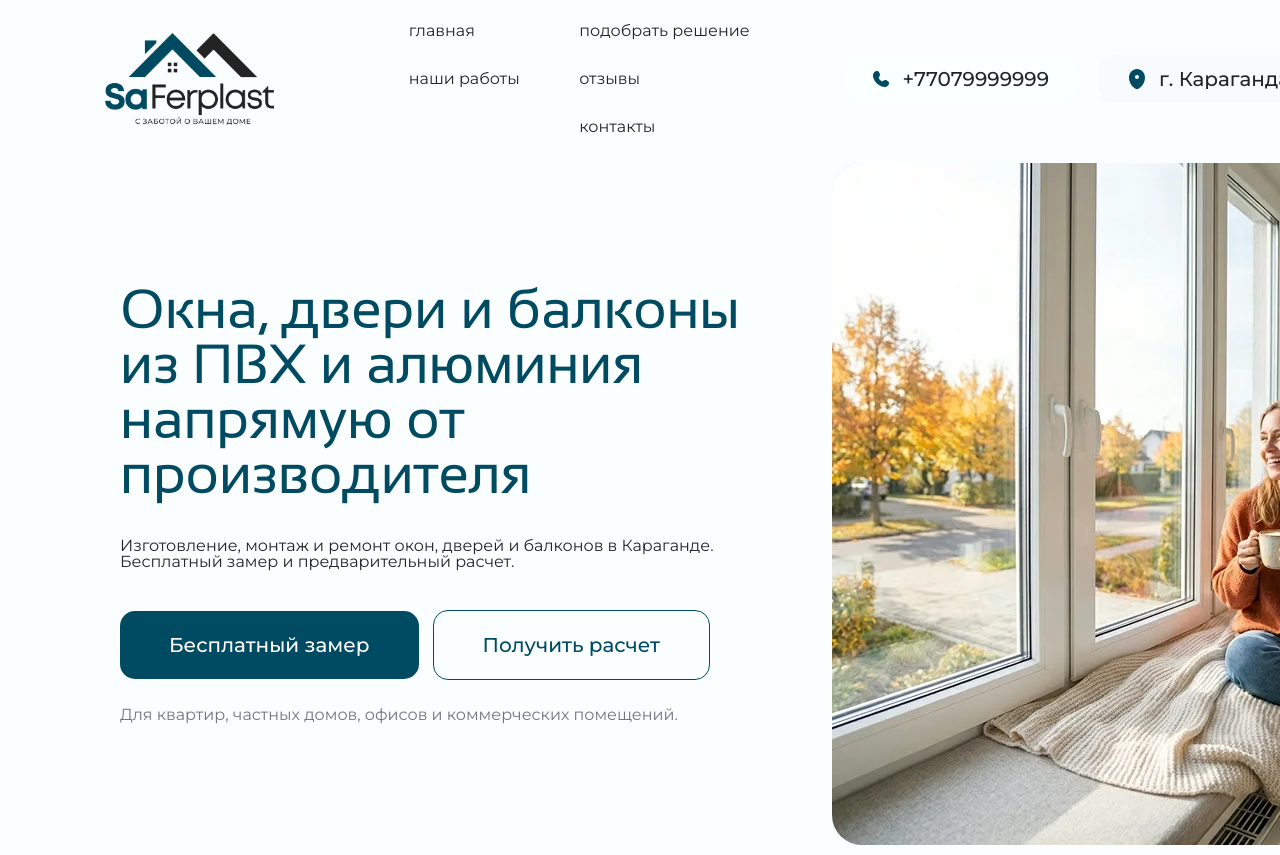
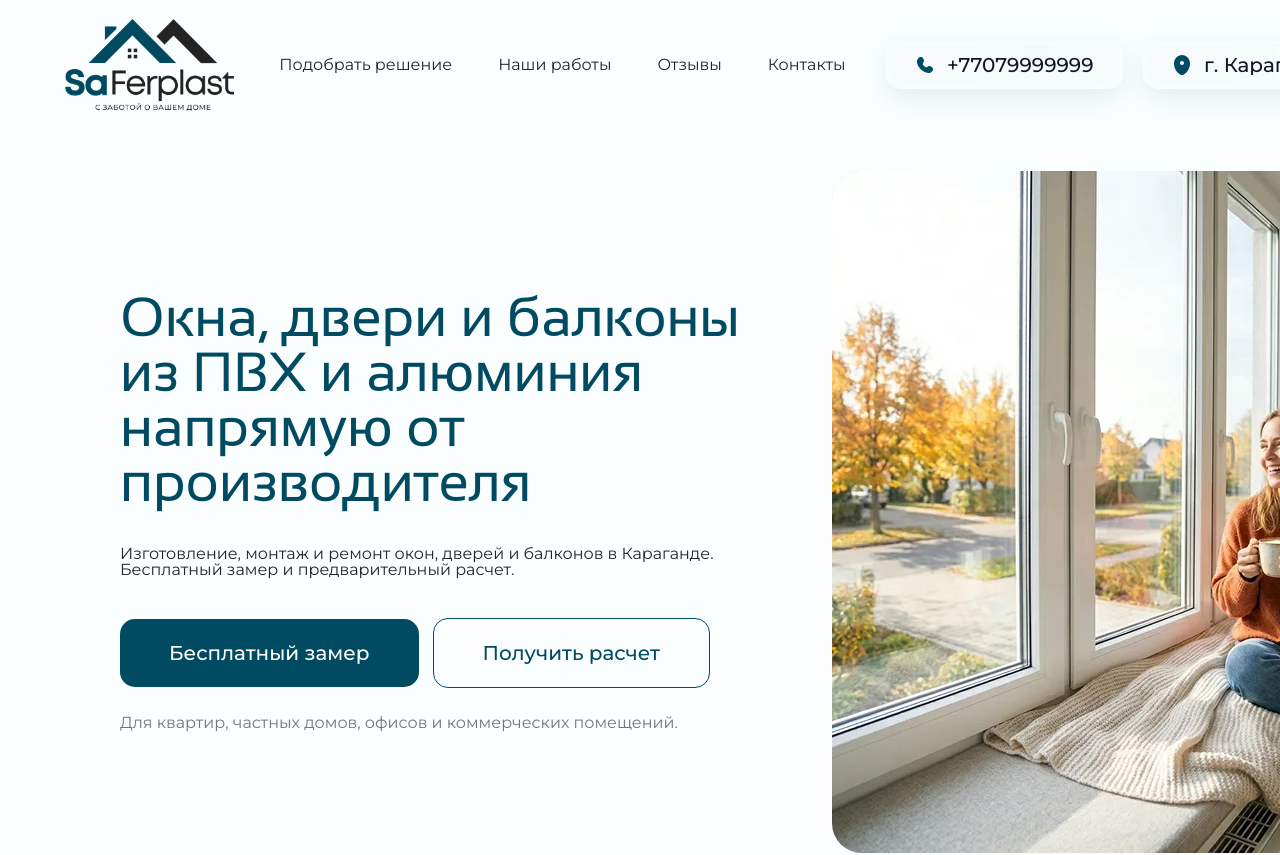
Before and after one commit to bullbashechka/saferplast, a Next.js app: page / in a window 1280 px wide. Shown: the top 855 px of the page. Built offline with nearby package versions, Linux system fonts and the light colour scheme.

Commit message:
Refine landing header layout

```diff
--- a/src/features/landing/first-screen-content.ts
+++ b/src/features/landing/first-screen-content.ts
@@ -1,11 +1,6 @@
 export type NavigationLink = {
   href: string;
   label: string;
-};
-
-export type HeaderNavigationColumns = {
-  left: NavigationLink[];
-  right: NavigationLink[];
 };
 
 export type FirstScreenContent = {
@@ -20,8 +15,7 @@ export type FirstScreenContent = {
   cityLabel: string;
   whatsappHref: string;
   telegramHref: string;
-  headerNavigationColumns: HeaderNavigationColumns;
-  headerMobileNavigationLinks: NavigationLink[];
+  headerNavigationLinks: NavigationLink[];
 };
 
 export const firstScreenContent: FirstScreenContent = {
@@ -48,22 +42,10 @@ export const firstScreenContent: FirstScreenContent = {
   cityLabel: "г. Караганда",
   whatsappHref: "https://wa.me/77079999999",
   telegramHref: "https://t.me/saferplast",
-  headerNavigationColumns: {
-    left: [
-      { href: "#top", label: "главная" },
-      { href: "#projects", label: "наши работы" },
-    ],
-    right: [
-      { href: "#solution-matching", label: "подобрать решение" },
-      { href: "#testimonials", label: "отзывы" },
-      { href: "#contacts", label: "контакты" },
-    ],
-  },
-  headerMobileNavigationLinks: [
-    { href: "#top", label: "главная" },
-    { href: "#contacts", label: "контакты" },
-    { href: "#projects", label: "наши работы" },
-    { href: "#solution-matching", label: "подобрать решение" },
-    { href: "#testimonials", label: "отзывы" },
+  headerNavigationLinks: [
+    { href: "#solution-matching", label: "Подобрать решение" },
+    { href: "#projects", label: "Наши работы" },
+    { href: "#testimonials", label: "Отзывы" },
+    { href: "#contacts", label: "Контакты" },
   ],
 };
--- a/src/features/landing/first-screen.tsx
+++ b/src/features/landing/first-screen.tsx
@@ -3,21 +3,14 @@ import { firstScreenContent } from "@/features/landing/first-screen-content";
 import { SiteHeader } from "@/features/landing/site-header";
 
 export function FirstScreen() {
-  const {
-    cityLabel,
-    headerMobileNavigationLinks,
-    headerNavigationColumns,
-    phoneHref,
-    phoneLabel,
-  } = firstScreenContent;
+  const { cityLabel, headerNavigationLinks, phoneHref, phoneLabel } = firstScreenContent;
 
   return (
     <section className="min-h-screen bg-[rgba(250,254,255,1)]" id="top">
       <div className="mx-auto flex min-h-screen w-full max-w-[90rem] flex-col px-4 pt-[0.9375rem] sm:px-6 lg:w-[90rem] lg:max-w-none lg:px-0">
         <SiteHeader
           cityLabel={cityLabel}
-          desktopNavigationColumns={headerNavigationColumns}
-          mobileNavigationLinks={headerMobileNavigationLinks}
+          navigationLinks={headerNavigationLinks}
           phoneHref={phoneHref}
           phoneLabel={phoneLabel}
         />
--- a/src/features/landing/site-header.tsx
+++ b/src/features/landing/site-header.tsx
@@ -9,39 +9,29 @@ type NavigationLink = {
   label: string;
 };
 
-type HeaderNavigationColumns = {
-  left: NavigationLink[];
-  right: NavigationLink[];
-};
-
 type SiteHeaderProps = {
   cityLabel: string;
-  desktopNavigationColumns: HeaderNavigationColumns;
-  mobileNavigationLinks: NavigationLink[];
+  navigationLinks: NavigationLink[];
   phoneHref: string;
   phoneLabel: string;
 };
 
 export function SiteHeader({
   cityLabel,
-  desktopNavigationColumns,
-  mobileNavigationLinks,
+  navigationLinks,
   phoneHref,
   phoneLabel,
 }: SiteHeaderProps) {
   const [isMobileMenuOpen, setIsMobileMenuOpen] = useState(false);
-  const desktopNavigationLinks = [
-    desktopNavigationColumns.left[0],
-    desktopNavigationColumns.right[0],
-    desktopNavigationColumns.left[1],
-    desktopNavigationColumns.right[1],
-    desktopNavigationColumns.right[2],
-  ].filter((link): link is NavigationLink => Boolean(link));
 
   return (
-    <header className="relative py-[0.25rem] lg:grid lg:h-[5.75rem] lg:grid-cols-[minmax(11rem,12rem)_minmax(26rem,1fr)_auto] lg:items-center lg:gap-[1.5rem] lg:pl-[6.25rem] lg:pr-[7.5rem]">
-      <div className="flex items-center justify-between gap-3">
-        <Link aria-label="Saferplast" className="block w-full max-w-[11.1875rem] shrink-0 lg:h-[5.75rem] lg:w-[11.1875rem]" href="/">
+    <header className="relative py-[0.25rem] lg:flex lg:min-h-[5.75rem] lg:items-center lg:gap-[2rem] lg:px-[3rem] xl:px-[3.75rem]">
+      <div className="flex items-center justify-between gap-3 lg:shrink-0">
+        <Link
+          aria-label="Saferplast"
+          className="block w-full max-w-[11.1875rem] shrink-0 lg:h-[5.75rem] lg:w-[11.1875rem]"
+          href="/"
+        >
           <Image
             alt="Saferplast"
             className="h-auto w-full object-contain lg:h-[5.75rem] lg:w-[11.1875rem]"
@@ -64,10 +54,11 @@ export function SiteHeader({
         </button>
       </div>
 
-      <nav aria-label="Основная навигация" className="hidden justify-center lg:flex">
-        <ul className="grid w-[19.8125rem] grid-cols-2 gap-x-6 gap-y-6">
-          {desktopNavigationLinks.map((link) => (
-            <li key={link.href} className={link.label === "контакты" ? "col-start-2" : undefined}>
+      <div className="hidden min-w-0 flex-1 items-center justify-between gap-[2rem] lg:flex">
+        <nav aria-label="Основная навигация" className="min-w-0 flex-1">
+          <ul className="flex items-center justify-center gap-[2.875rem]">
+            {navigationLinks.map((link) => (
+              <li key={link.href}>
                 <a
                   className="whitespace-nowrap font-body text-[1rem] font-normal leading-[1] tracking-[0] text-[#242424] transition-colors hover:text-[#004B62]"
                   href={link.href}
@@ -79,20 +70,51 @@ export function SiteHeader({
           </ul>
         </nav>
 
-      <div className="mt-3 flex items-center justify-end gap-[0.625rem] sm:gap-[0.875rem] lg:mt-0 lg:gap-[1.25rem]">
+        <div className="flex shrink-0 items-center justify-end gap-[1.25rem]">
           <a
-          className="flex h-[3rem] w-[3rem] shrink-0 items-center justify-center rounded-[0.9375rem] bg-[rgba(250,254,255,0.36)] transition-colors hover:bg-[rgba(250,254,255,0.8)] lg:w-auto lg:flex-nowrap lg:justify-start lg:gap-[0.875rem] lg:px-[1.875rem]"
+            className="liquid-glass-strong liquid-glass-soft flex h-12 w-12 shrink-0 items-center justify-center rounded-[15px] p-[15px] lg:h-[3rem] lg:w-[14.8125rem] lg:flex-nowrap lg:justify-start lg:gap-[0.875rem] lg:px-[1.875rem] lg:py-[0.875rem]"
             href={phoneHref}
           >
-          <Image alt="" aria-hidden="true" height={16} src="/icons/phone.svg" width={16} />
-          <span className="hidden whitespace-nowrap font-body text-[1.25rem] font-medium leading-[1] tracking-[0] text-[#242424] lg:inline">
+            <Image
+              alt=""
+              aria-hidden="true"
+              className="relative z-10"
+              height={16}
+              src="/icons/phone.svg"
+              width={16}
+            />
+            <span className="relative z-10 hidden whitespace-nowrap font-body text-[1.25rem] font-medium leading-[1] tracking-[0] lg:inline">
               {phoneLabel}
             </span>
           </a>
 
-        <div className="flex h-[3rem] min-w-0 items-center gap-[0.875rem] rounded-[0.9375rem] bg-[rgba(242,244,245,0.4)] px-3 sm:px-4 lg:px-[1.875rem]">
-          <Image alt="" aria-hidden="true" height={20} src="/icons/location.svg" width={16} />
-          <span className="truncate whitespace-nowrap font-body text-[0.9375rem] font-medium leading-[1] tracking-[0] text-[#242424] sm:text-[1rem] lg:text-[1.25rem]">
+          <div className="liquid-glass-strong liquid-glass-soft flex h-12 min-w-0 items-center gap-2 rounded-[15px] p-[15px] lg:h-[3rem] lg:w-[14.8125rem] lg:gap-[0.875rem] lg:px-[1.875rem] lg:py-[0.875rem]">
+            <Image
+              alt=""
+              aria-hidden="true"
+              className="relative z-10"
+              height={16}
+              src="/icons/location.svg"
+              width={16}
+            />
+            <span className="relative z-10 truncate whitespace-nowrap font-body text-[0.9375rem] font-medium leading-[1] tracking-[0] sm:text-[1rem] lg:text-[1.25rem]">
+              {cityLabel}
+            </span>
+          </div>
+        </div>
+      </div>
+
+      <div className="mt-3 flex items-center justify-end gap-[0.625rem] sm:gap-[0.875rem] lg:hidden">
+        <a
+          className="liquid-glass-strong liquid-glass-soft flex h-12 w-12 shrink-0 items-center justify-center rounded-[15px] p-[15px]"
+          href={phoneHref}
+        >
+          <Image alt="" aria-hidden="true" className="relative z-10" height={16} src="/icons/phone.svg" width={16} />
+        </a>
+
+        <div className="liquid-glass-strong liquid-glass-soft flex h-12 min-w-0 items-center gap-2 rounded-[15px] p-[15px]">
+          <Image alt="" aria-hidden="true" className="relative z-10" height={16} src="/icons/location.svg" width={16} />
+          <span className="relative z-10 truncate whitespace-nowrap font-body text-[0.9375rem] font-medium leading-[1] tracking-[0] sm:text-[1rem]">
             {cityLabel}
           </span>
         </div>
@@ -105,7 +127,7 @@ export function SiteHeader({
           id="mobile-header-navigation"
         >
           <ul className="grid gap-3">
-            {mobileNavigationLinks.map((link) => (
+            {navigationLinks.map((link) => (
               <li key={link.href}>
                 <a
                   className="block whitespace-nowrap font-body text-[1rem] font-normal leading-[1] tracking-[0] text-[#242424] transition-colors hover:text-[#004B62]"
```
Lines whose indentation alone changed are shown as unchanged.
